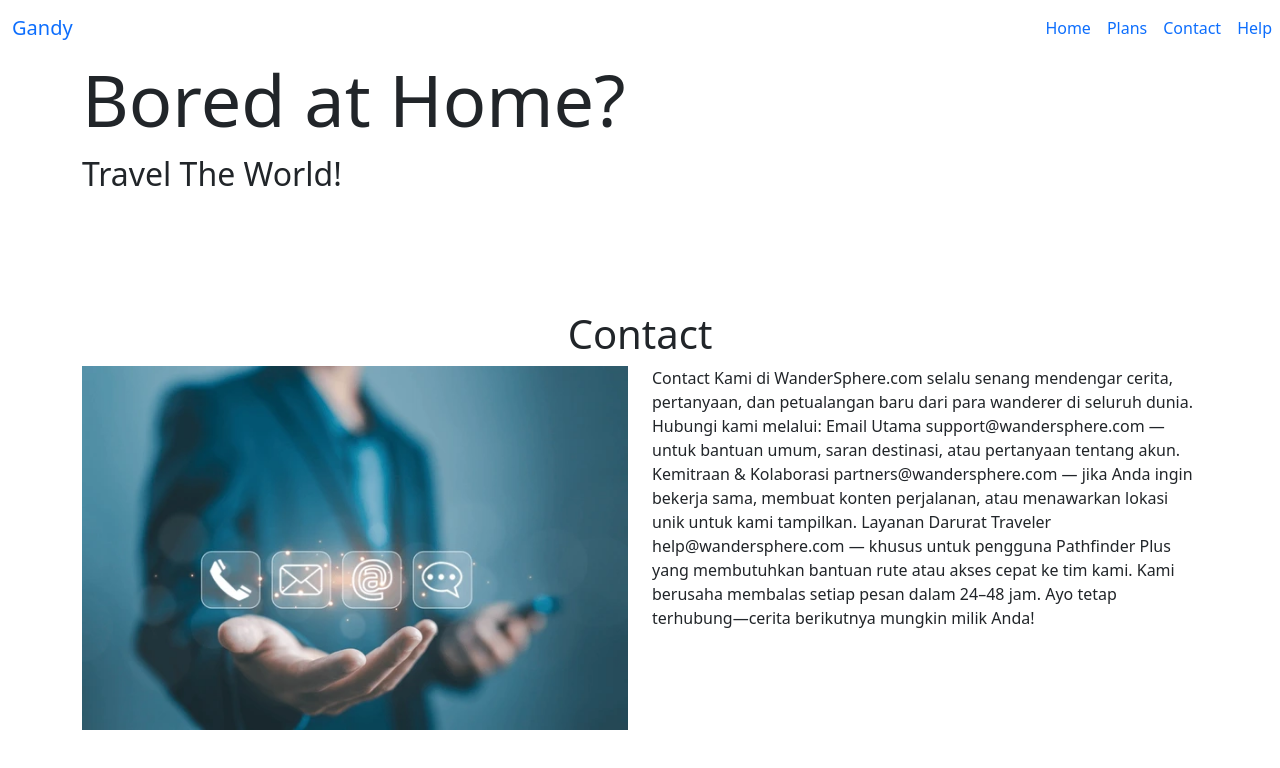
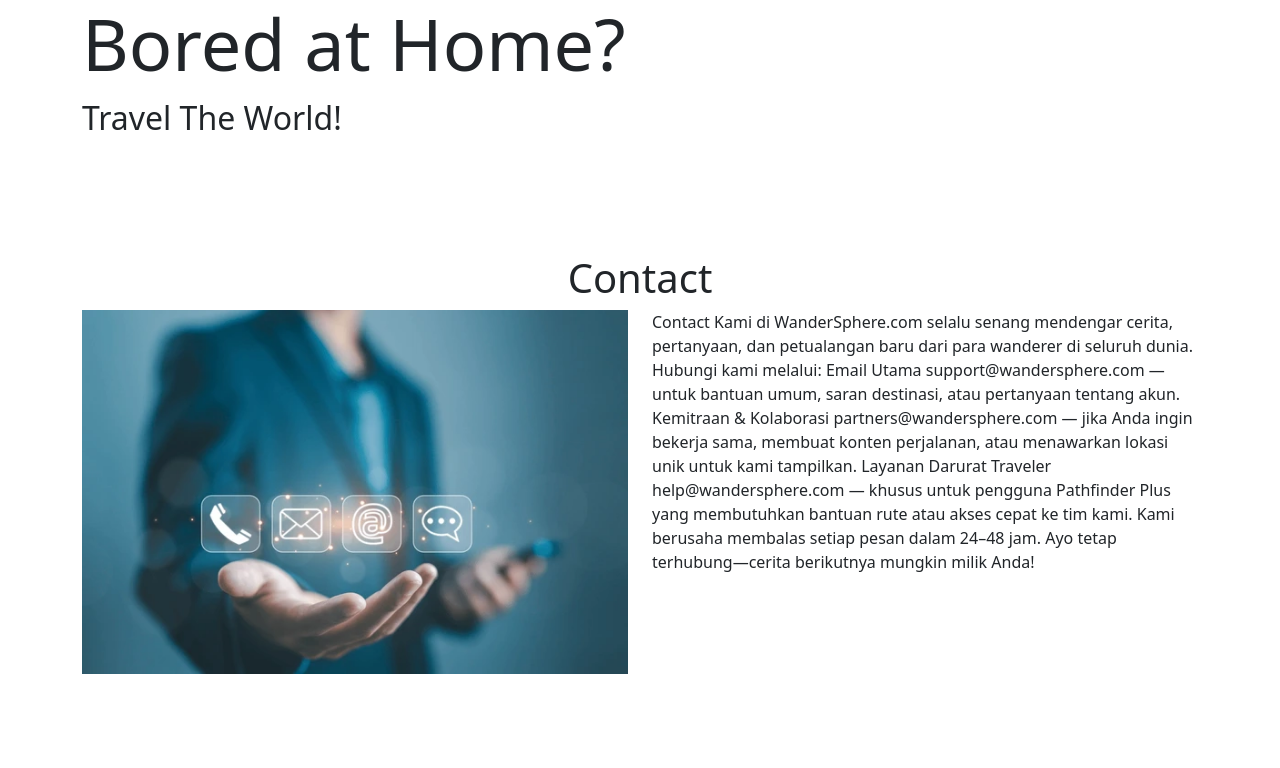
Before and after one commit to Trinitoy/Github-Quiz, a plain HTML site: page Contact Quiz.html in a window 1280 px wide. Drawn offline with nearby package versions, Linux system fonts and the light colour scheme.

Commit message:
Update Contact Quiz.html

```diff
--- a/Contact Quiz.html
+++ b/Contact Quiz.html
@@ -9,32 +9,6 @@
     <link rel="stylesheet" type="text/css" href="style.css">
 </head>
 <body>
-    <!-- navbar -->
-    <nav class="navbar navbar-expand-lg">
-        <div class="container">
-            <a class="navbar-brand" href="#Gandy">Gandy</a>
-            </div>
-    <ul class="navbar-nav ms-auto">
-            <li class="nav-item active">
-                <a class="nav-link" href="Home Quiz.html" target="_blank">Home</a>
-        </li>
-        </ul>
-    <ul class="navbar-nav ms-auto">
-        <li class="nav-item active">
-            <a class="nav-link" href="Plans Quiz.html" target="_blank">Plans</a>
-        </li>
-        </ul>
-    <ul class="navbar-nav ms-auto">
-        <li class="nav-item active">
-            <a class="nav-link" href="Contact Quiz.html" target="_blank">Contact</a>
-        </li>
-        </ul>
-    <ul class="navbar-nav ms-auto">
-        <li class="nav-item active">
-            <a class="nav-link" href="Help Quiz.html" target="_blank">Help</a>
-        </li>
-        </ul>
-    </nav>
     <!--Main Banner -->
     <Section class="background image" id="home">
         <div class="container">
@@ -69,4 +43,5 @@
                 Kami berusaha membalas setiap pesan dalam 24–48 jam.
                 Ayo tetap terhubung—cerita berikutnya mungkin milik Anda!</p>
                 </div>
+
 </body>
```
